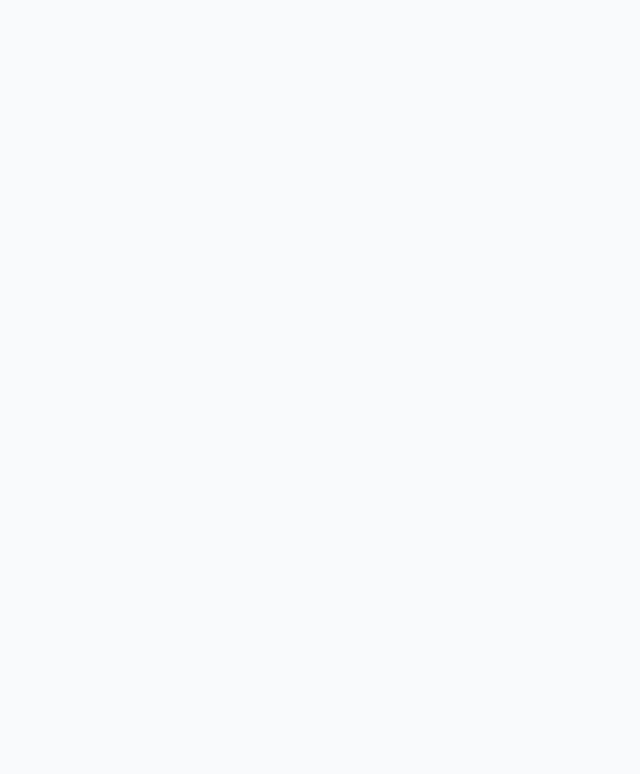
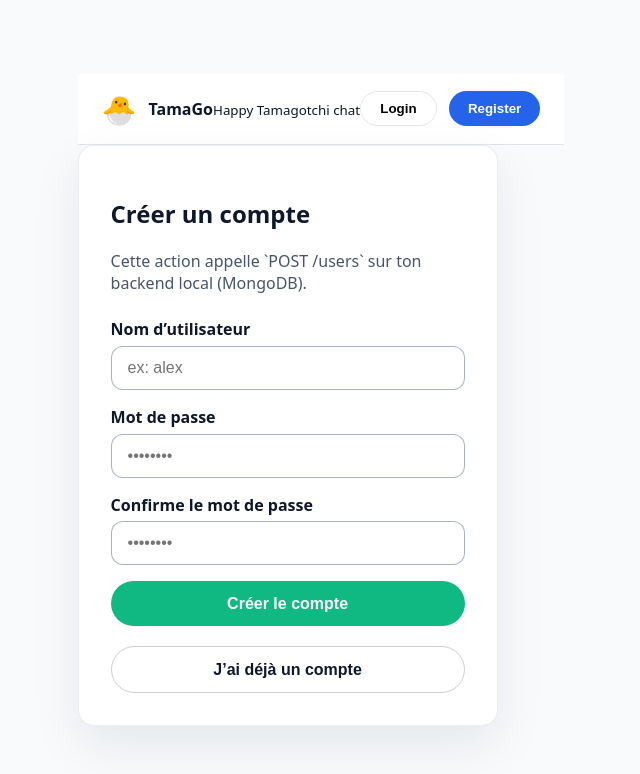
Before and after one commit to Alexhungerbuhler/TamaGo, a Vue app in the folder frontend/: page /register in a window 1280 px wide. Before the commit this address had no page. Shown: the top 774 px of the page, without its empty margins (319-959 px from the left). Built offline with nearby package versions, Linux system fonts and the light colour scheme; no server answers.

Commit message:
Adjusting login and register page redirection

```diff
--- a/frontend/src/components/Header.vue
+++ b/frontend/src/components/Header.vue
@@ -29,14 +29,14 @@ function navigate(view) {
     </div>
     <nav>
       <button
-        v-if="!props.isAuthenticated"
+        v-if="!isAuthenticated"
         class="ghost"
         @click="navigate('login')"
       >
         Login
       </button>
       <button
-        v-if="!props.isAuthenticated"
+        v-if="!isAuthenticated"
         class="primary"
         @click="navigate('register')"
       >
--- a/frontend/src/router/index.js
+++ b/frontend/src/router/index.js
@@ -4,10 +4,12 @@ import Login from '../views/Login.vue';
 import TamagotchiList from '../views/TamagotchiList.vue';
 import TamagotchiDetail from '../views/TamagotchiDetail.vue';
 import Profile from '../views/Profile.vue';
+import Register from '../views/Register.vue';
 
 const routes = [
   { path: '/', name: 'Home', component: Home },
   { path: '/login', name: 'Login', component: Login },
+  { path: '/register', name: 'Register', component: Register },
   { path: '/tamagotchis', name: 'TamagotchiList', component: TamagotchiList },
   { path: '/tamagotchis/:id', name: 'TamagotchiDetail', component: TamagotchiDetail },
   { path: '/profile', name: 'Profile', component: Profile }
--- /dev/null
+++ b/frontend/src/views/Register.vue
@@ -0,0 +1,41 @@
+<template>
+  <div>
+    <Header :isAuthenticated="isAuthenticated" @navigate="handleNavigate" />
+    <RegisterForm v-if="!isAuthenticated" @register-success="onRegisterSuccess" />
+    <div v-else class="page">Vous êtes déjà connecté, {{ currentUser.name }}.</div>
+  </div>
+</template>
+
+<script setup>
+import Header from '../components/Header.vue'
+import RegisterForm from '../components/RegisterForm.vue'
+import { ref } from 'vue'
+import { useRouter } from 'vue-router'
+
+const router = useRouter();
+const isAuthenticated = ref(false);
+const currentUser = ref({ name: null });
+
+function onRegisterSuccess({ user }) {
+  // Après inscription, on peut soit connecter automatiquement, soit renvoyer vers la page de login
+  router.push('/login');
+}
+
+function handleNavigate(target) {
+  if (target === 'logout') {
+    isAuthenticated.value = false;
+    currentUser.value = { name: null };
+    router.push('/login');
+  } else if (target === 'register') {
+    router.push('/register');
+  } else if (target === 'login') {
+    router.push('/login');
+  } else if (target === 'home') {
+    router.push('/');
+  }
+}
+</script>
+
+<style scoped>
+.page{font-size:1.2rem;margin:2rem;}
+</style>
```
